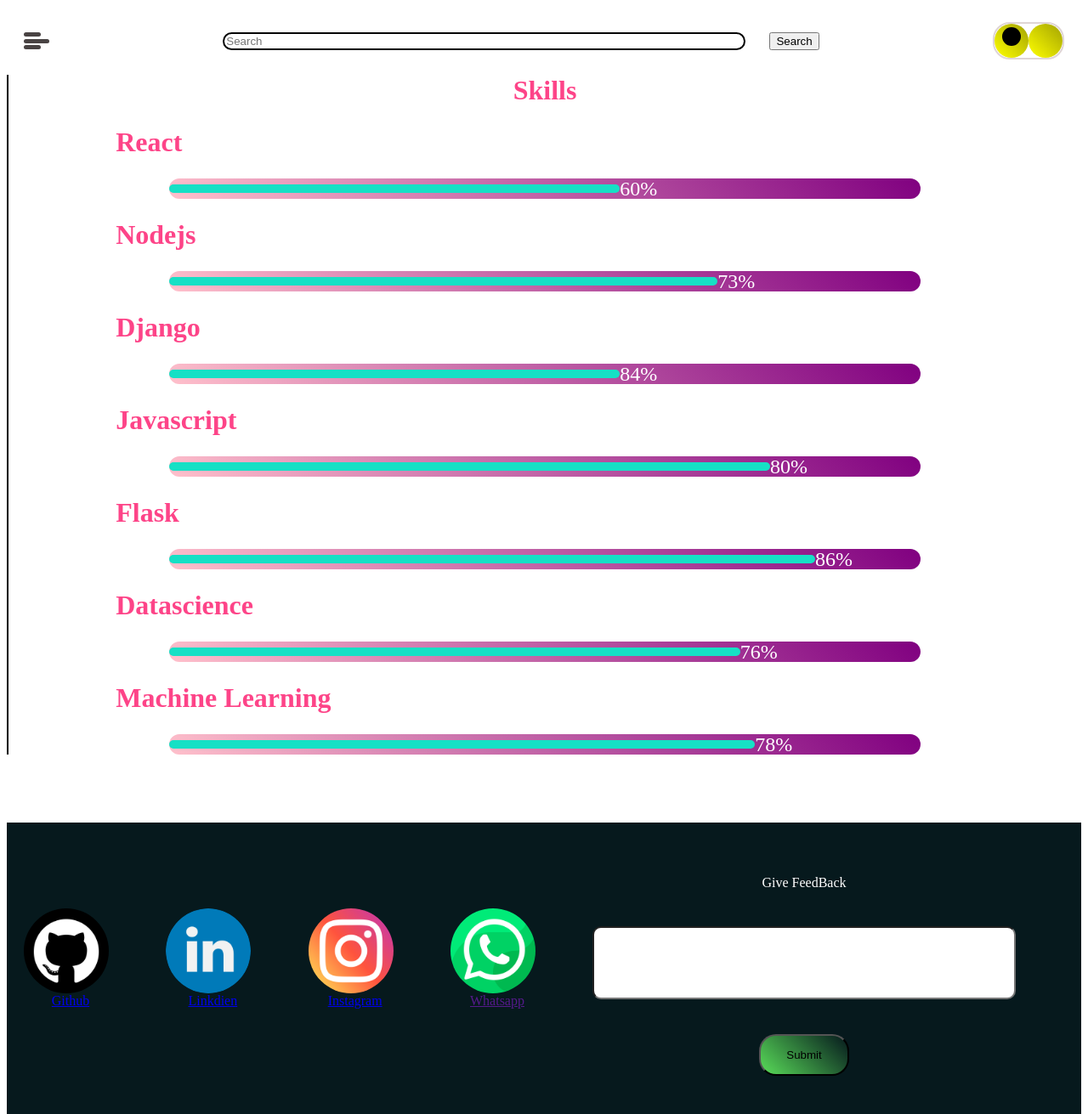
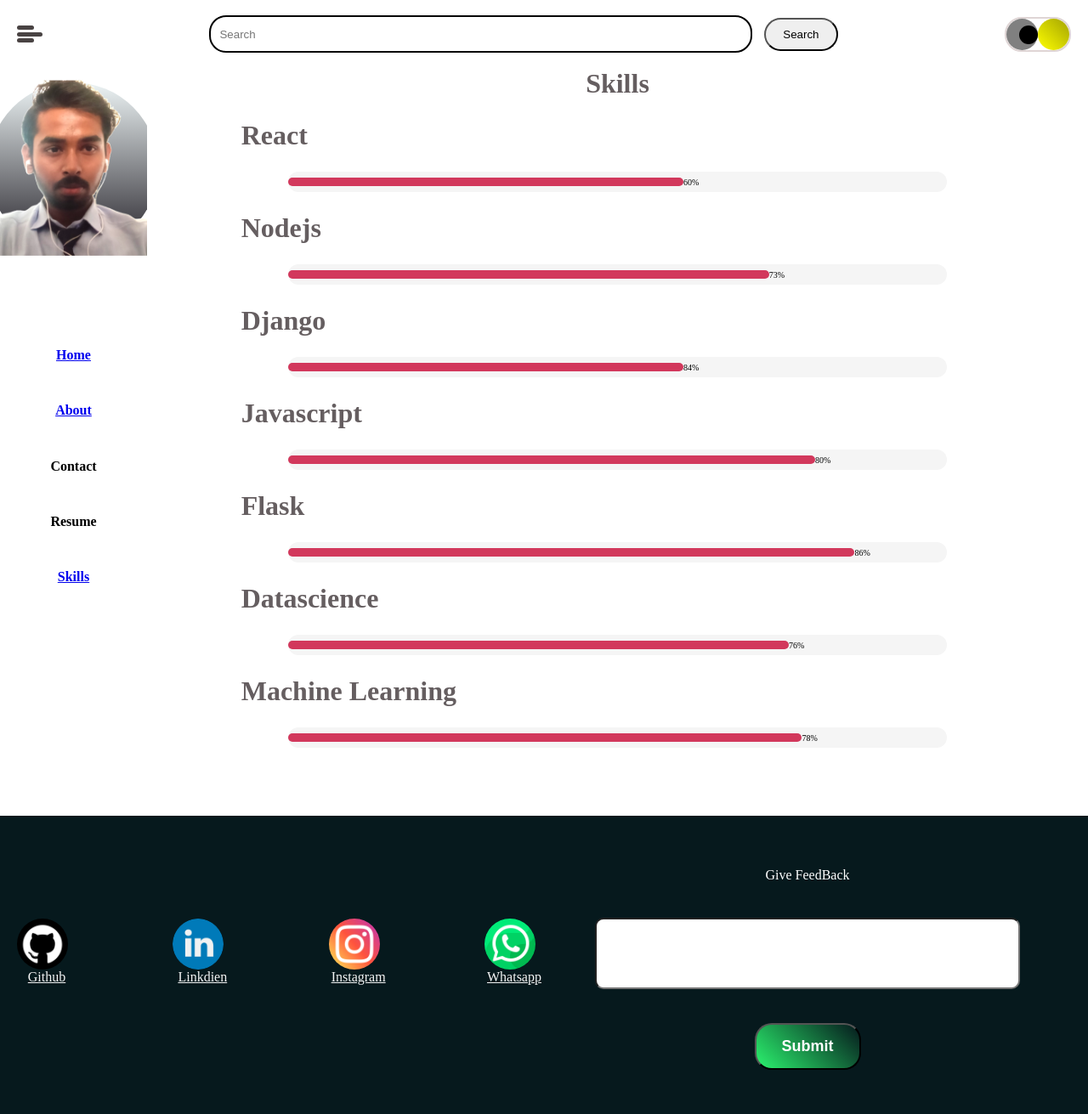
Before and after one commit to 655452/PortFolio, a plain HTML site: page skills.html in a window 1280 px wide. Shown: the top 1311 px of the page at 85% size. Drawn offline with Linux system fonts and the light colour scheme.

Commit message:
Add files via upload

```diff
--- a/skills.html
+++ b/skills.html
@@ -23,18 +23,20 @@ align-items: center;
             width: 70%;
             border-radius: 20px;
             height: 3vh;
-            background: linear-gradient(45deg, pink,purple);
+            /* background: linear-gradient(45deg, pink,purple); */
+            background-color: whitesmoke;
             display: flex;
             justify-content: start;
             align-items: center;
-            color: white;
+            color: black;
+            font-size: x-small;
             transition: 1s;
         }
         .pointer{
     width: 60%;
     height: 10px;
     border-radius: 20px;
-    background-color: rgb(22, 224, 197);
+    background-color: rgb(210, 56, 92);
 }
         .skills>.nodejs>.pointer{
             width: 73%;
@@ -58,11 +60,12 @@ align-items: center;
     text-align: left;
     font-weight: 800;
             font-size: xx-large;
-           background-color: rgb(253, 68, 136);
+           background-color: rgb(101, 94, 96);
             clip-path: text;
            -webkit-background-clip: text;
            -webkit-text-fill-color: transparent;
 }
+
 
 
     </style>
@@ -81,7 +84,7 @@ align-items: center;
 
         <div class="list">
            <div class="profile"> <img src="./profile.png" alt=""></div>
-         <li><a href="./index.html">Home</a></li>
+         <li><a href="./portfolio.html">Home</a></li>
          <li><a href="./About.html">About</a></li>
          <li>Contact</li>
          <li>Resume</li>
--- a/style2.css
+++ b/style2.css
@@ -1,3 +1,12 @@
+
+
+   *{
+    margin: 0;
+    padding: 0;
+   }
+   body{
+    width: auto;
+   }
    .nav{
             display: flex;
             justify-content: space-between;
@@ -12,23 +21,26 @@
             display: flex;
         }
         .dark,.light{
-            width: 10px;
-            height: 10px;
+            width: 7px;
+            height: 7px;
             border-radius: 50%;
-            background-color: rgb(157, 157, 25);
+
             background: linear-gradient(45deg,yellow,rgb(163, 163, 2));
             padding: 15px;
             content: '';
         }
         .dark{
+            transform: translate(0px,0px);
+            background-color: gray;
+            background: linear-gradient(gray,gray);
+        }
 
-        }
         .DC{
             width: 22px;
     height: 22px;
     background-color: black;
     border-radius: 50%;
-    transform: translate(-6px,-11px);
+    transform: translate(0px,-7px);
         }
         .circle{
             width: 100px;
@@ -46,9 +58,22 @@
         .dis{
             width: 60%;
             display: flex;
+            float: right;
             justify-content: space-evenly;
             align-items: center;
             padding: 10px;
+        }
+        .dis>input{
+            height: 20px;
+            padding: 10px;
+
+        }
+        .dis>button{
+            /* border: 2px solid rgb(101, 209, 93); */
+            padding: 10px 20px;
+            border-radius: 20px;
+            /* background-color: rgb(73, 242, 160); */
+            outline: none;
         }
         .logo{
             width: 40px;
@@ -97,11 +122,11 @@
         #menu2{
             font-weight: 800;
 
-            width: 0px;
+            width: auto;
 
             overflow: hidden;
             height: 100vh;
-            border-right: 2px solid black;
+            /* border-right: 2px solid black; */
            /* background: linear-gradient(45deg,rgb(227, 112, 131),rgb(120, 120, 221),whitesmoke); */
         }
         .profile{
@@ -145,7 +170,7 @@
 
         }
         .list>li{
-            width: 80%;
+            width: 30%;
             list-style: none;
             display: flex;
             flex-direction: column;
@@ -153,14 +178,15 @@
             justify-content: space-center;
             padding: 15px 30px;
             border-radius: 20px;
+            /* color: white; */
         }
         .list>li:hover{
-           background: linear-gradient(45deg,transparent,rgb(218, 203, 203));
-            color: rgb(190, 181, 181);
+           background: linear-gradient(45deg,transparent,rgb(208, 35, 99));
+            color: rgb(33, 21, 21);
         }
         /* main */
         .main{
-           width: 100%;
+           width: auto;
            height: 50vh;
            background: linear-gradient(45deg,rgb(90, 5, 99),rgb(243, 123, 143));
            /* background: linear-gradient(to bottom, #0072ff, #00c6ff);
@@ -169,7 +195,7 @@
            justify-content: center;
            align-items: center;
            font-weight: 800;
-           font-size: 50px;
+           font-size: xx-large;
 
         }
         .main>h1{
@@ -184,6 +210,7 @@
         }
         .main-wrap{
             display: flex;
+            width: auto;
         }
         #S,#T{
             transition: 1s;
@@ -192,7 +219,7 @@
     /* blog */
 
     .blog,.Ablog{
-        width: 100%;
+        width: auto;
         height: 70vh;
         overflow: hidden;
         background-color: rgb(245, 245, 245);
@@ -235,6 +262,9 @@
         color: black;
         /* border: 2px solid black; */
     }
+    .BLog-content>button{
+        border: none;
+    }
 
     .content-wrap{
         width: 100%;
@@ -269,9 +299,10 @@
 
     }
     .form>button{
+        font-weight: 600;font-size: large; color: white;
         padding: 15px 30px;
         border-radius: 20px;
-        background: linear-gradient(45deg,rgb(89, 220, 89),transparent
+        background: linear-gradient(45deg,rgb(43, 243, 110),transparent
         );
     }
     .form>button:hover{
@@ -306,9 +337,15 @@
     }
     .ele>img{
        margin-right: 10px;
-        width: 100px;
-        height: 100px;
+        width: 60px;
+        height: 60px;
         border-radius: 50%;
+    }
+    .ele>a{
+        color: whitesmoke;
+        outline: none;
+
+
     }
     /* carsole */
     .carasole{
@@ -329,6 +366,7 @@
       }
 
       .wrapC{
+        /* border: 2px solid black; */
         width: auto;
         display: flex;
         height: auto;
@@ -368,7 +406,10 @@ padding: 0px;
             /* border: 2px solid red; */
         }
         #menu2{
-            width: 80%;
+            width: auto;
+        }
+        .list{
+            width: auto;
         }
         .main-wrap{
             flex-direction: column;
@@ -378,6 +419,9 @@ padding: 0px;
         #menu2{
             height: 0px;
             margin-left: 20px;
+        }
+        .main>h1{
+ font-size: x-large;
         }
         footer{
             width: auto;
```
